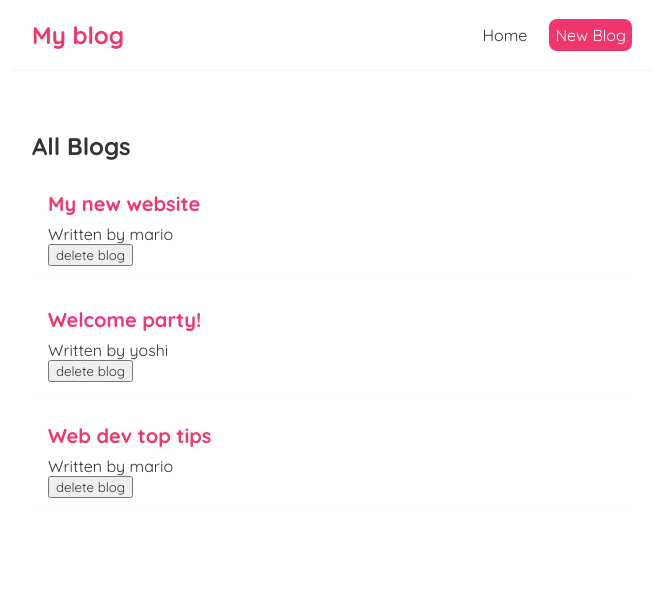
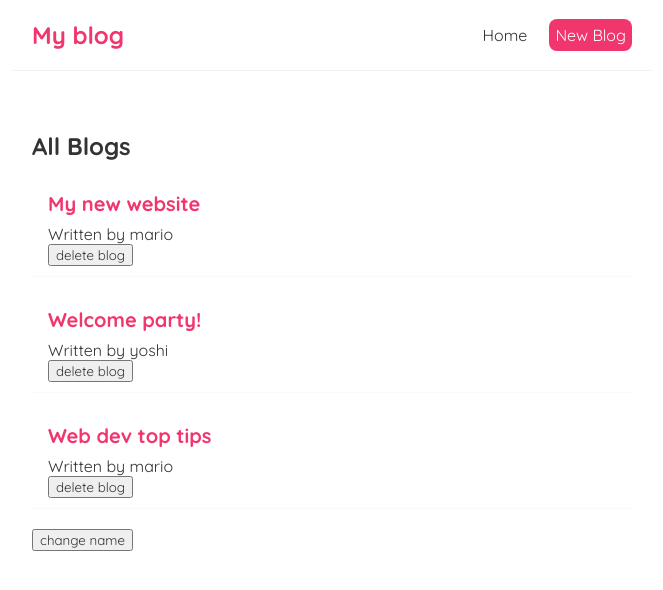
Before and after one commit to oscarolsson94/reactCourse, a React (Create React App) app in the folder blog/: page / in a window 1280 px wide. Shown: the top 590 px of the page, without its empty margins (308-971 px from the left). Built offline with nearby package versions, Linux system fonts and the light colour scheme; the HTML template or start-up script is replaced by a standard one.

Commit message:
useEffect dependencies

```diff
--- a/blog/src/Home.js
+++ b/blog/src/Home.js
@@ -7,6 +7,9 @@ const Home = () => {
         { title: 'Welcome party!', body: 'lorem ipsum...', author: 'yoshi', id: 2 },
         { title: 'Web dev top tips', body: 'lorem ipsum...', author: 'mario', id: 3 }
     ]);
+
+    const [name, setName] = useState('mario');
+
     const handleDelete = (id) => {
         const newBlogs = blogs.filter(blog => blog.id !== id)
         setBlogs(newBlogs);
@@ -14,11 +17,13 @@ const Home = () => {
 
     useEffect(() => { //runs every time website renders (when state changes)
         console.log('use effect ran');
-    });
+    }, [name]); //empty array will make it run only on initial refresh
+                //watches the name variable, if it changes, the function runs
 
   return (
     <div className="home">
-      <BlogList blogs={blogs} title="All Blogs" />
+          <BlogList blogs={blogs} title="All Blogs" />
+          <button onClick={() => setName('luigi')}>change name</button>
     </div>
   );
 }
```
